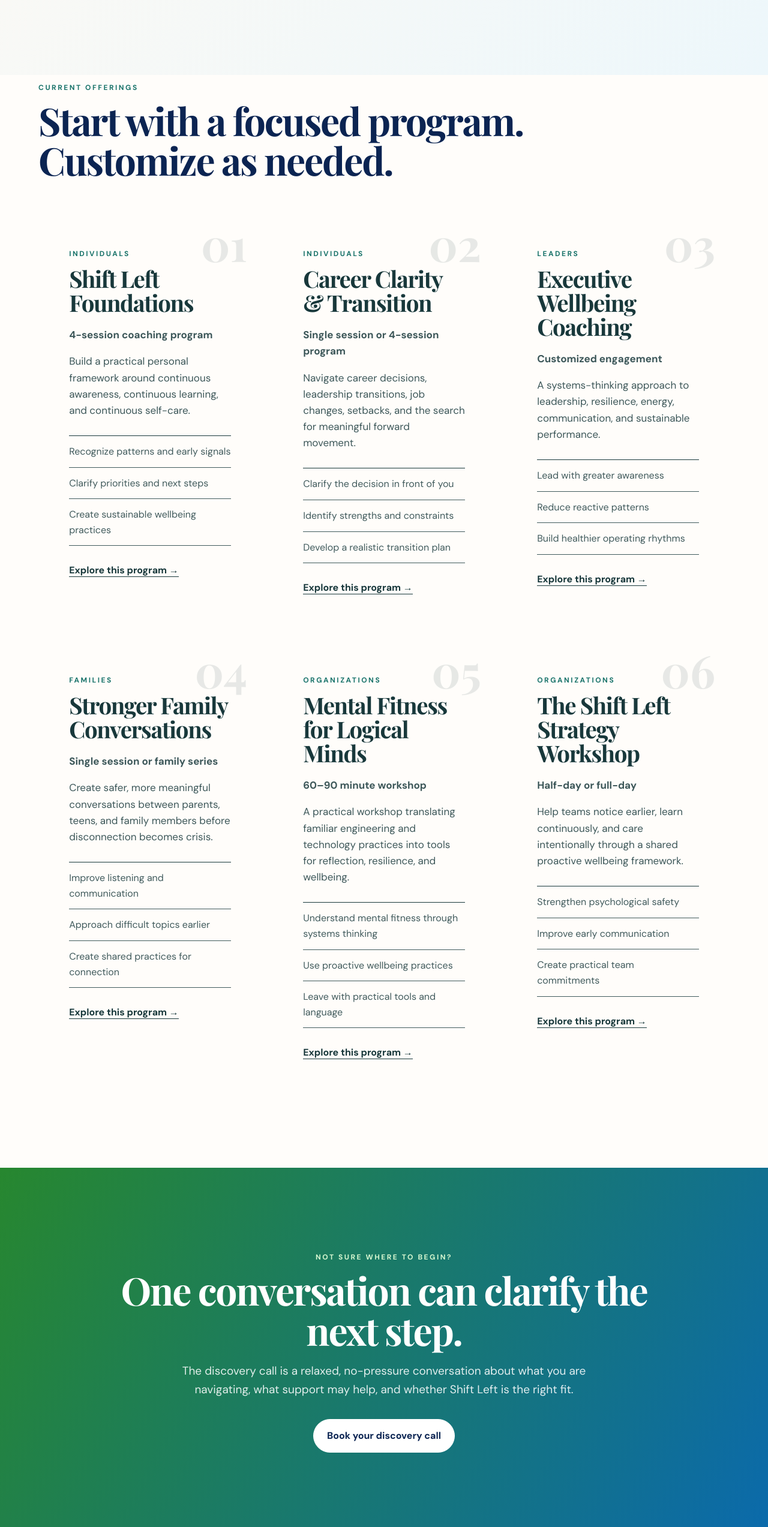
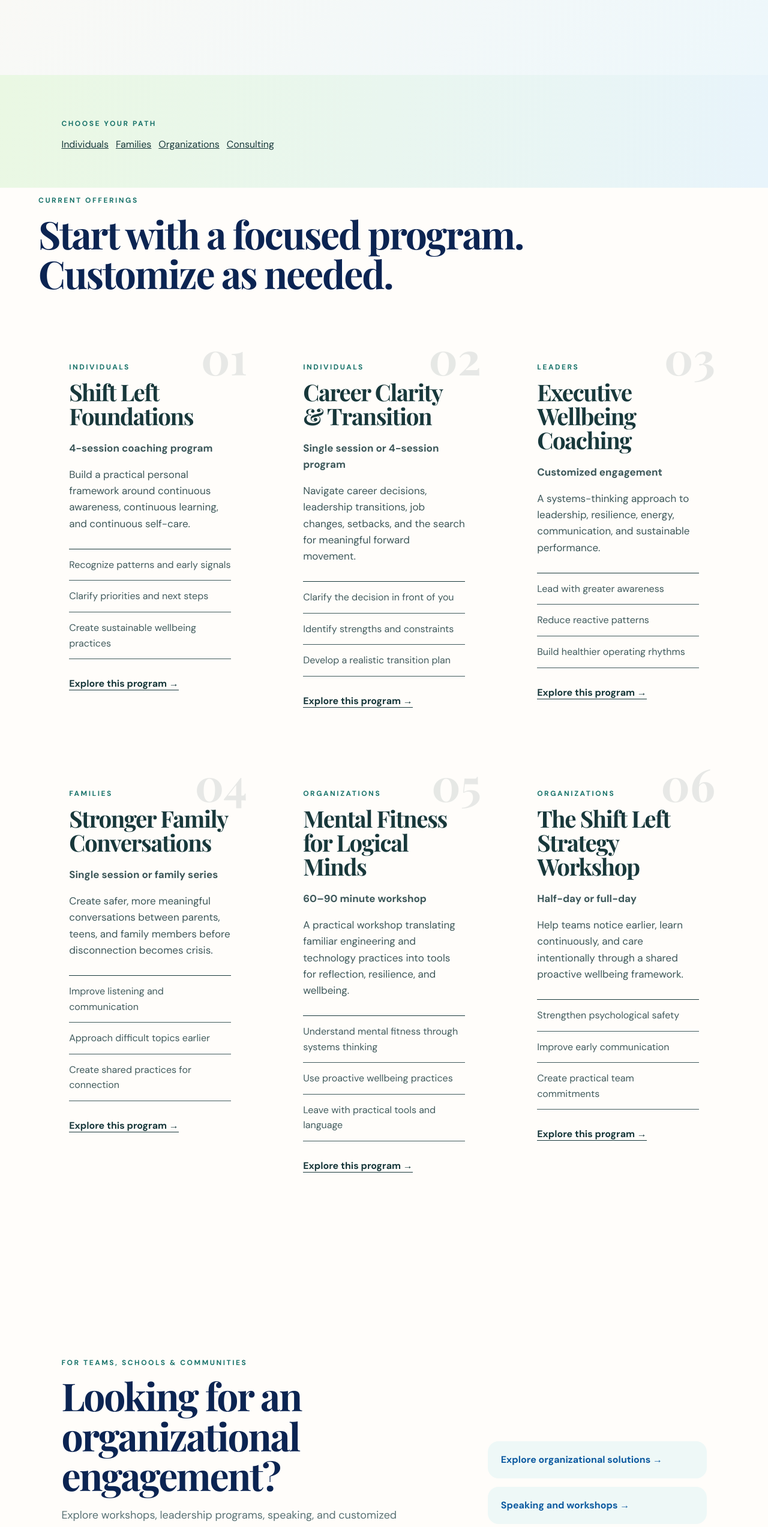
Before and after one commit to seattledesitv/shiftleftcc, a Next.js app: page /programs in a window 1280 px wide. Shown: the part 780-3326 px from the top of the page at 60% size. Built offline with nearby package versions, Linux system fonts and the light colour scheme; a web font is replaced by a local one.

Commit message:
Improve programs pathways and organizations connection

```diff
--- a/app/programs/page.tsx
+++ b/app/programs/page.tsx
@@ -54,10 +54,12 @@ export default function ProgramsPage() {
       <div className="actions"><Link href="/book" className="button primary">Book a free discovery call</Link><Link href="/how-it-works" className="button secondary">See how it works</Link></div>
     </section>
 
-    <section className="offerings programCatalog">
+    <section className="audienceBand"><p className="eyebrow">CHOOSE YOUR PATH</p><div><Link href="#individuals">Individuals</Link><Link href="#families">Families</Link><Link href="/organizations">Organizations</Link><Link href="/consulting">Consulting</Link></div></section>
+
+    <section className="offerings programCatalog" id="individuals">
       <div className="sectionHeading"><p className="eyebrow">CURRENT OFFERINGS</p><h2>Start with a focused program. Customize as needed.</h2></div>
       <div className="offeringGrid">
-        {programs.map((program, index) => <article key={program.title} className="offeringCard">
+        {programs.map((program, index) => <article key={program.title} id={program.audience === "Families" ? "families" : undefined} className="offeringCard">
           <span className="cardNumber">{String(index + 1).padStart(2, "0")}</span>
           <p className="eyebrow">{program.audience}</p>
           <h3>{program.title}</h3>
@@ -69,6 +71,8 @@ export default function ProgramsPage() {
       </div>
     </section>
 
+    <section className="contentTeaser"><div><p className="eyebrow">FOR TEAMS, SCHOOLS &amp; COMMUNITIES</p><h2>Looking for an organizational engagement?</h2><p>Explore workshops, leadership programs, speaking, and customized experiences designed for companies, schools, universities, nonprofits, and community groups.</p></div><div className="contentLinks"><Link href="/organizations">Explore organizational solutions →</Link><Link href="/speaking">Speaking and workshops →</Link><Link href="/book">Discuss a custom engagement →</Link></div></section>
+
     <section className="consultingTeaser">
       <p className="eyebrow">NOT SURE WHERE TO BEGIN?</p>
       <h2>One conversation can clarify the next step.</h2>
```
